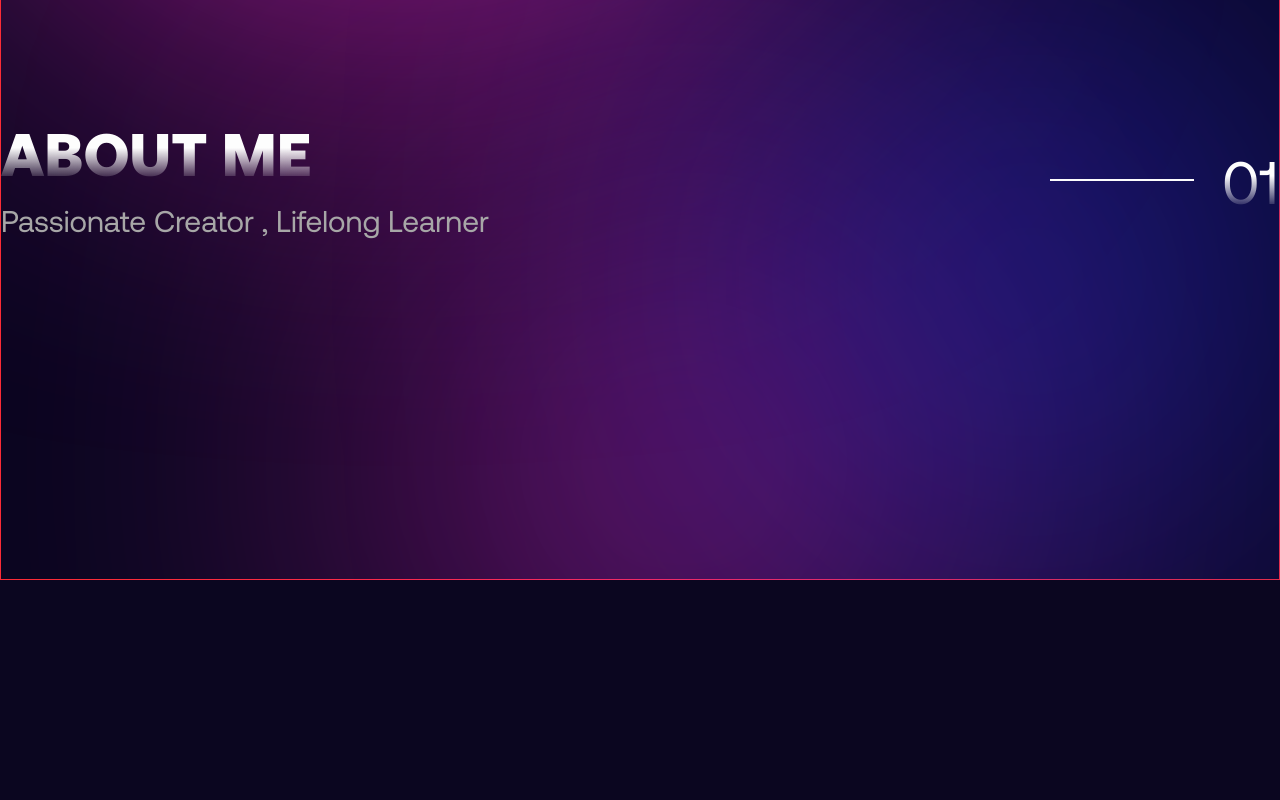
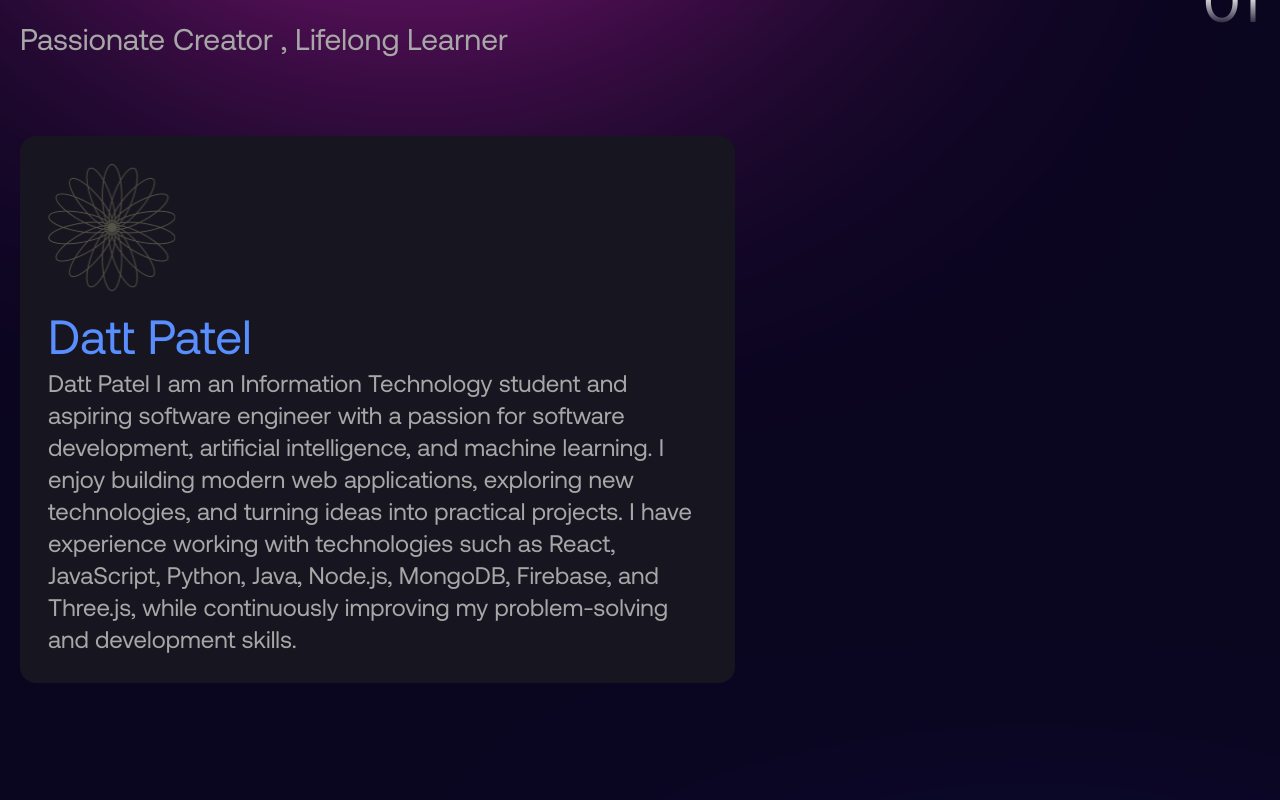
Before and after one commit to CodeWithDatt/Personal-3d-Portfolio, a React (Vite) app: page / in a window 1280 px wide. Shown: the part 1020-1820 px from the top of the page. Before the commit the page ends 1600 px from the top, so only its background shows below. Built offline with nearby package versions, Linux system fonts and the light colour scheme.

Commit message:
Updated portfolio layout and About section

```diff
--- a/package.json
+++ b/package.json
@@ -10,10 +10,14 @@
     "preview": "vite preview"
   },
   "dependencies": {
+    "@react-three/drei": "^10.7.8",
+    "@react-three/fiber": "^9.7.0",
     "@tailwindcss/vite": "^4.3.3",
+    "@types/three": "^0.185.4",
     "react": "^19.2.8",
     "react-dom": "^19.2.8",
-    "tailwindcss": "^4.3.3"
+    "tailwindcss": "^4.3.3",
+    "three": "^0.185.1"
   },
   "devDependencies": {
     "@eslint/js": "^10.0.1",
--- /dev/null
+++ b/public/models/Alien.jsx
@@ -0,0 +1,33 @@
+/*
+Auto-generated by: https://github.com/pmndrs/gltfjsx
+Command: npx gltfjsx@6.5.3 alien.glb --transform
+Files: alien.glb [1.28MB] > C:\Users\DELL\Desktop\Projects\Personal-3d-Portfolio\public\models\alien-transformed.glb [141.23KB] (89%)
+Author: Kyyy_24 (https://sketchfab.com/luckyardrianto27)
+License: CC-BY-4.0 (http://creativecommons.org/licenses/by/4.0/)
+Source: https://sketchfab.com/3d-models/baby-cute-alien-1f7cbacd72334158bebba227396442d6
+Title: Baby cute alien
+*/
+
+import React from 'react'
+import { useGraph } from '@react-three/fiber'
+import { useGLTF, useAnimations } from '@react-three/drei'
+import { SkeletonUtils } from 'three-stdlib'
+
+export function Alien(props) {
+  const group = React.useRef()
+  const { scene, animations } = useGLTF('/models/alien-transformed.glb')
+  const clone = React.useMemo(() => SkeletonUtils.clone(scene), [scene])
+  const { nodes, materials } = useGraph(clone)
+  const { actions } = useAnimations(animations, group)
+  return (
+    <group ref={group} {...props} dispose={null}>
+      <group name="Sketchfab_Scene">
+        <primitive object={nodes._rootJoint} />
+        <skinnedMesh name="Object_9" geometry={nodes.Object_9.geometry} material={materials.material} skeleton={nodes.Object_9.skeleton} position={[0.218, 0.978, 0]} rotation={[-Math.PI / 2, 0, 0]} />
+        <skinnedMesh name="Object_10" geometry={nodes.Object_10.geometry} material={materials.Outline} skeleton={nodes.Object_10.skeleton} position={[0.218, 0.978, 0]} rotation={[-Math.PI / 2, 0, 0]} />
+      </group>
+    </group>
+  )
+}
+
+useGLTF.preload('/models/alien-transformed.glb')
--- a/src/index.css
+++ b/src/index.css
@@ -42,7 +42,7 @@
 
 html,
 body {
-  width: 100dvw;
+  width: 100%;
   overflow-x: hidden;
   background-color: #0b0620;
   color: #a7a7a7;
@@ -50,8 +50,14 @@ body {
 }
 
 section {
-  width: 100dvw;
+  width: 100%;
   min-height: 100dvh;
+}
+
+.container {
+  width: 100%;
+  margin-inline: auto;
+  padding-inline: 20px;
 }
 
 @layer utilities {
--- a/src/sections/About.jsx
+++ b/src/sections/About.jsx
@@ -4,20 +4,52 @@ import TitleHeader from "../compononents/TitleHeader";
 
 const About = () => {
   return (
-    <section
-      id="about"
-      className="flex-center relative md:p-0 px-5 border border-red-500"
-    >
+    <section id="about" className="flex-center relative md:p-0 px-5">
       <GradientSpheres
         sphere1Class={"about-gradient-sphere about-sphere-1"}
         sphere2Class={"about-gradient-sphere about-sphere-2"}
       />
 
-        <div className="container h-full w-full md:my-40 my-20 relative z-10">
-            <TitleHeader title={"About Me"} text={"Passionate Creator , Lifelong Learner"} number={"01"} />
+      <div className="container h-full w-full md:my-40 my-20 relative z-10">
+        <TitleHeader
+          title={"About Me"}
+          text={"Passionate Creator , Lifelong Learner"}
+          number={"01"}
+        />
+        <div className="md:mt-20 mt-10">
+          <div className="grid grid-cols-12 md:grid-rows-12 gap-5">
+            <div className="md:col-span-7 col-span-12 row-span-5 ">
+              <div className="bg-black-300 rounded-2xl p-7 w-full h-full">
+                <div>
+                  <img
+                    className="md:w-32 w-12 flower"s
+                    src="/images/flower.svg"
+                    alt="flower"
+                  />
+                </div>
+                <div className="mt-5">
+                  <h1 className="text-blue-50 md:text-5xl text-3xl">
+                    Datt Patel
+                  </h1>
+                  <p className="md:text-2xl mt-2">
+                    Datt Patel I am an Information Technology student and
+                    aspiring software engineer with a passion for software
+                    development, artificial intelligence, and machine learning.
+                    I enjoy building modern web applications, exploring new
+                    technologies, and turning ideas into practical projects. I
+                    have experience working with technologies such as React,
+                    JavaScript, Python, Java, Node.js, MongoDB, Firebase, and
+                    Three.js, while continuously improving my problem-solving
+                    and development skills.
+                  </p>
+                </div>
+              </div>
+            </div>
+          </div>
         </div>
+      </div>
     </section>
-  )
+  );
 };
 
 export default About;
```
Also changed, not shown: 1 other file (tests, documents, lock files or other folders).
